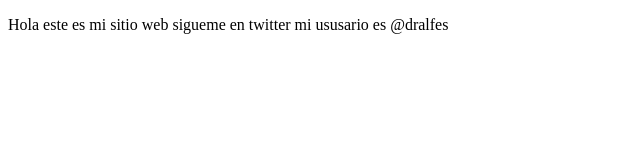
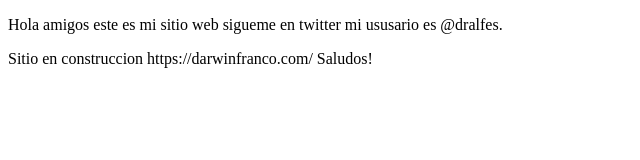
Before and after one commit to Dralfes/proyectoDemoCursoPrework, a plain HTML site: page index.html in a window 1280 px wide. Shown: the whole page, without its empty margins (0-640 px from the left). Drawn offline with Linux system fonts and the light colour scheme.

Commit message:
Cambios.. Se agrega sitio web en un nuevo parrafo

```diff
--- a/index.html
+++ b/index.html
@@ -8,7 +8,11 @@
 </head>
 <body>
     <p>
-        Hola este es mi sitio web sigueme en twitter mi ususario es @dralfes
+        Hola amigos este es mi sitio web sigueme en twitter mi ususario es @dralfes.
+
+    </p>
+    <p>
+        Sitio en construccion https://darwinfranco.com/ Saludos!
     </p>
 </body>
 </html>
```
